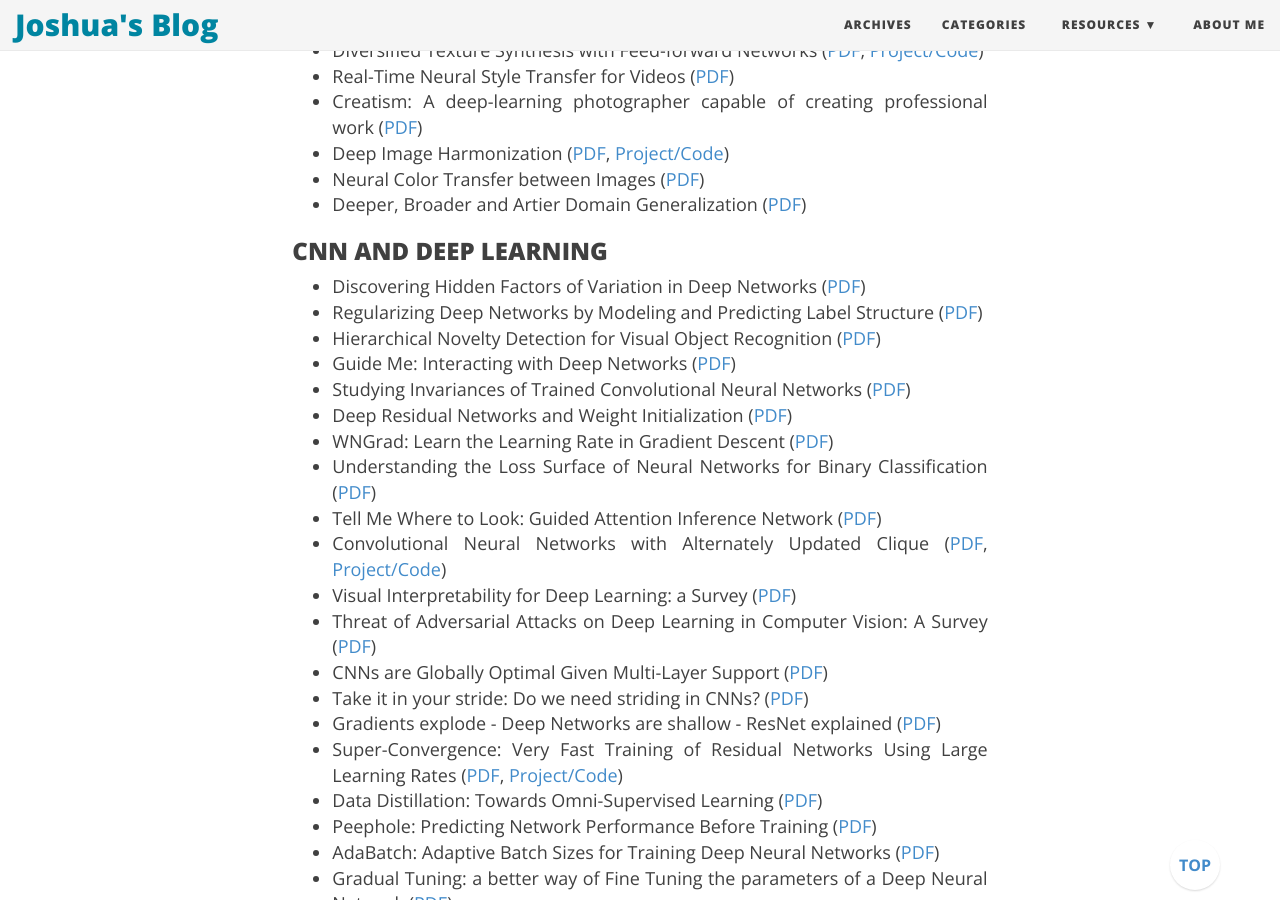
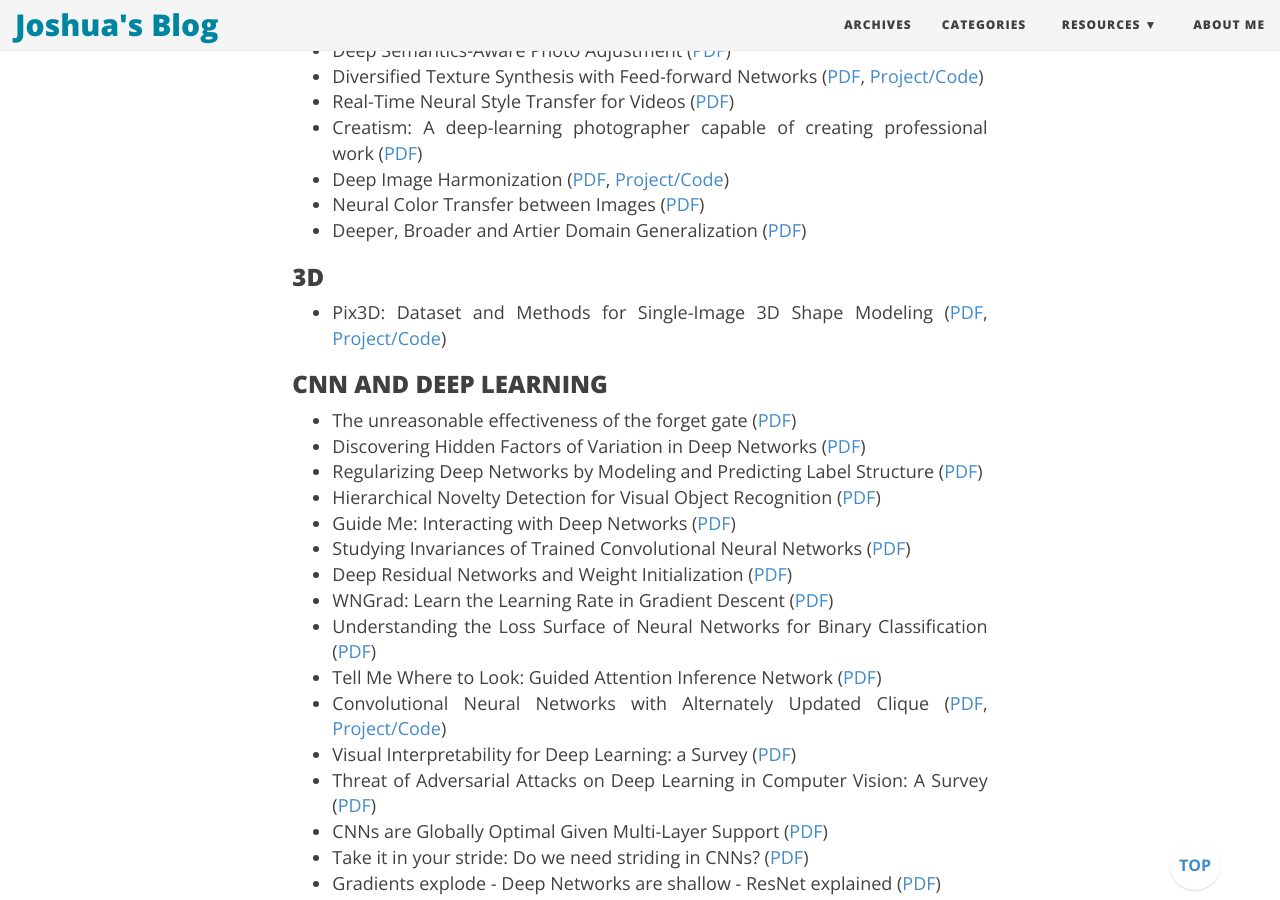
Before and after one commit to joshua19881228/joshua19881228.github.io, a Jekyll site: the page built from _posts/Computer_Vision/2016-08-25-my-jumble-of-computer-vision.md, in a window 1280 px wide and 900 px high, scrolled down 13358 px. Built offline with Jekyll 4.4.1, drawn with Linux system fonts in a browser that asks for light colours; nearby versions of some CDN libraries; formulas are drawn with MathJax 3; comment, search, counter and statistics services are not loaded; some of the changed text lies outside the part shown.

Commit message:
update post

```diff
--- a/_posts/Computer_Vision/2016-08-25-my-jumble-of-computer-vision.md
+++ b/_posts/Computer_Vision/2016-08-25-my-jumble-of-computer-vision.md
@@ -340,8 +340,13 @@
 * Neural Color Transfer between Images ([PDF](https://arxiv.org/abs/1710.00756))
 * Deeper, Broader and Artier Domain Generalization ([PDF](https://arxiv.org/abs/1710.03077))
 
+### 3D ###
+
+* Pix3D: Dataset and Methods for Single-Image 3D Shape Modeling ([PDF](https://arxiv.org/abs/1804.04610), [Project/Code](https://github.com/xingyuansun/pix3d))
+
 ### CNN AND DEEP LEARNING ###
 
+* The unreasonable effectiveness of the forget gate ([PDF](https://arxiv.org/abs/1804.04849))
 * Discovering Hidden Factors of Variation in Deep Networks ([PDF](https://arxiv.org/abs/1412.6583))
 * Regularizing Deep Networks by Modeling and Predicting Label Structure ([PDF](https://arxiv.org/abs/1804.02009))
 * Hierarchical Novelty Detection for Visual Object Recognition ([PDF](https://arxiv.org/abs/1804.00722))
@@ -481,6 +486,7 @@
 
 ### GAN ###
 
+* Multimodal Unsupervised Image-to-Image Translation ([PDF](https://arxiv.org/abs/1804.04732), [Project/Code](https://github.com/nvlabs/MUNIT))
 * Pedestrian-Synthesis-GAN: Generating Pedestrian Data in Real Scene and Beyond ([PDF](https://arxiv.org/abs/1804.02047))
 * Face Aging with Contextual Generative Adversarial Nets ([PDF](https://arxiv.org/abs/1802.00237), [Project/Code](https://www.arxiv-vanity.com/papers/1802.00237/))
 * Deformable GANs for Pose-based Human Image Generation ([PDF](https://arxiv.org/abs/1801.00055), [Project/Code](https://github.com//AliaksandrSiarohin/pose-gan))
```
